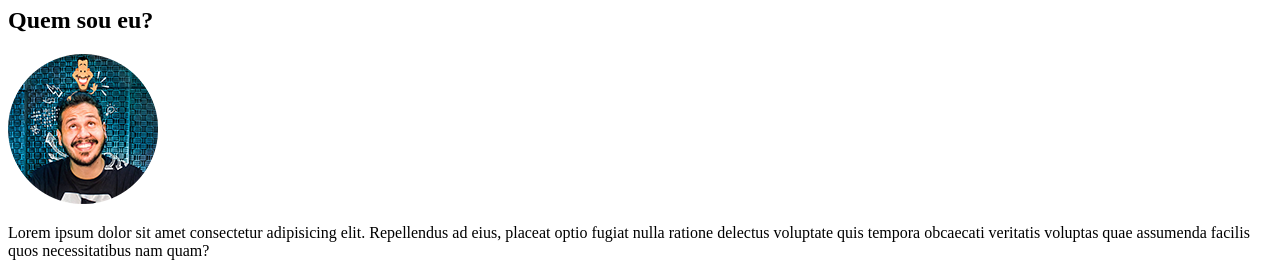
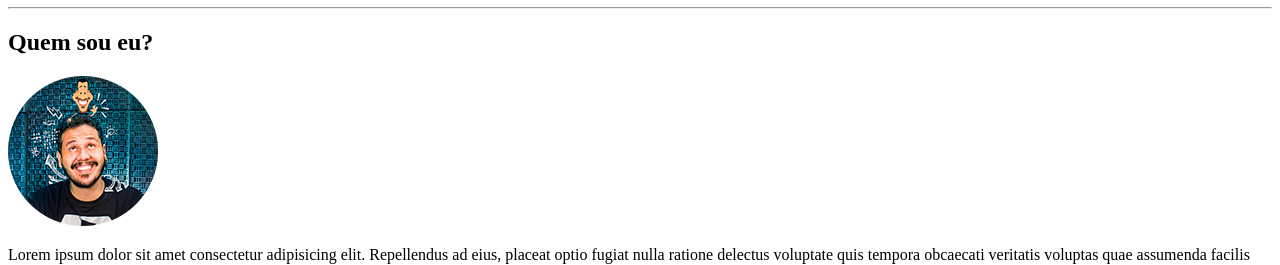
Before and after one commit to clementelucas4646/html-css, a plain HTML site: page exercicios/desafio 01/index.html in a window 1280 px wide. Shown: the part 73-338 px from the top of the page. Drawn offline with Linux system fonts and the light colour scheme.

Commit message:
Atualização de código

```diff
--- a/exercicios/desafio 01/index.html
+++ b/exercicios/desafio 01/index.html
@@ -7,6 +7,7 @@
 </head>
 <body>
     <h1>Minhas redes sociais</h1>
+    <hr> <!--ABCDEFG-->
     <h2>Quem sou eu?</h2>
     <img src="imagens/foto-perfil-guanabara.png" alt="Foto">
     <p>Lorem ipsum dolor sit amet consectetur adipisicing elit. Repellendus ad eius, placeat optio fugiat nulla ratione delectus voluptate quis tempora obcaecati veritatis voluptas quae assumenda facilis quos necessitatibus nam quam?</p>
```
